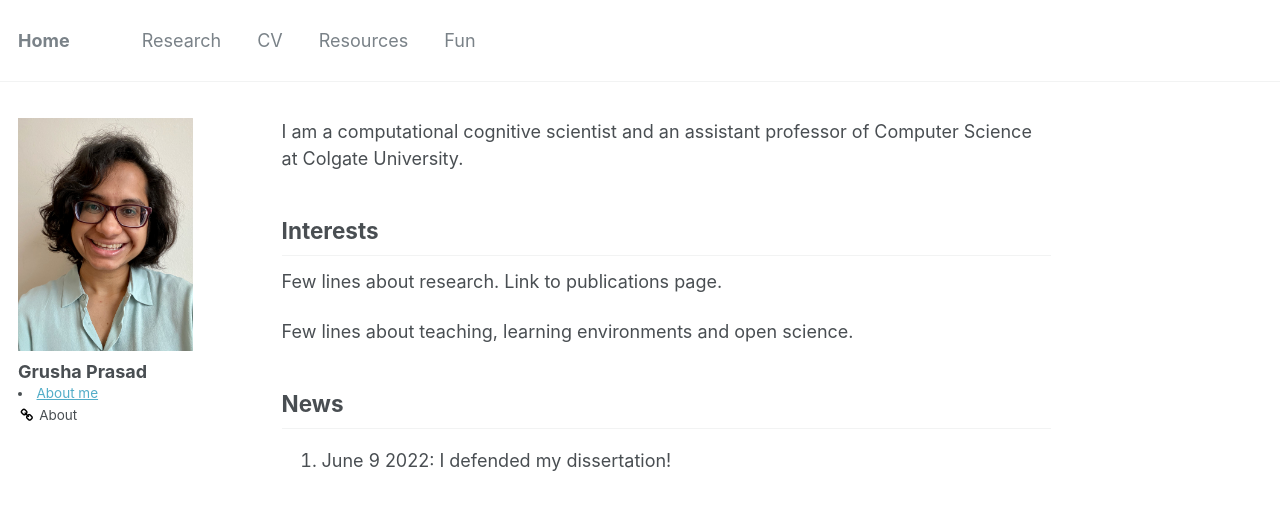
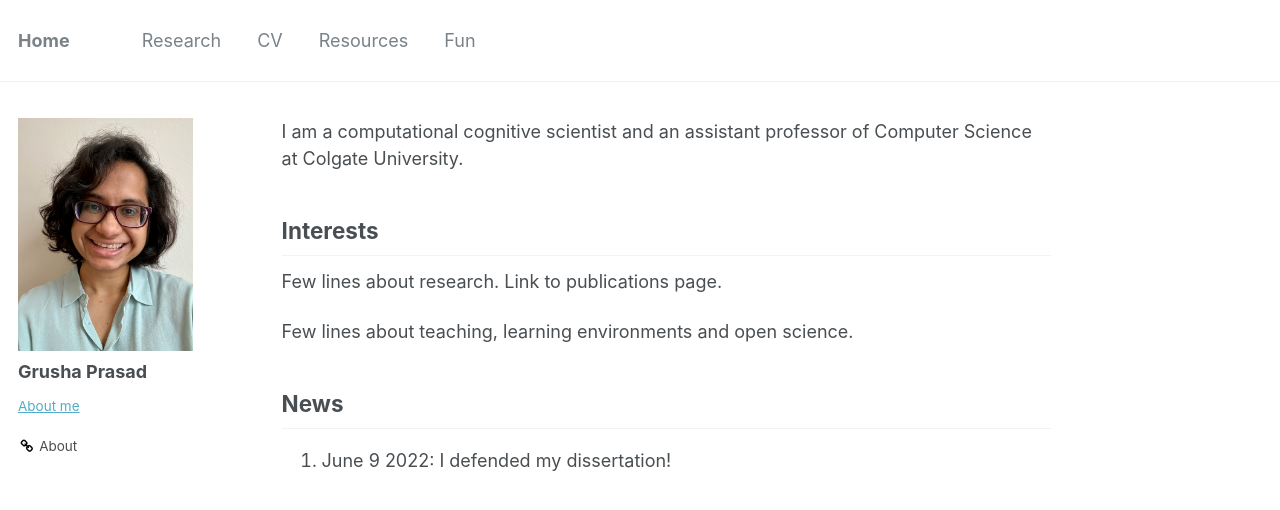
Before and after one commit to grushaprasad/grushaprasad.github.io, a Jekyll site: the page built from _pages/about.md, in a window 1280 px wide. Shown: the top 510 px of the page. Built offline with Jekyll 4.4.1, drawn with Linux system fonts in a browser that asks for light colours.

```diff
--- a/_includes/author-profile.html
+++ b/_includes/author-profile.html
@@ -18,7 +18,7 @@
     <h3 class="author__name">{{ author.name }}</h3>
     {% if author.bio %}<p class="author__bio">{{ author.bio }}</p>{% endif %}
     {% if author.about %}
-        <li><a href="{{ author.about }}" target = "_blank"> About me </a></li>
+      <p> <a href="{{ author.about }}" target = "_self"> About me </a></p>
       {% endif %}
   </div>
 
```
